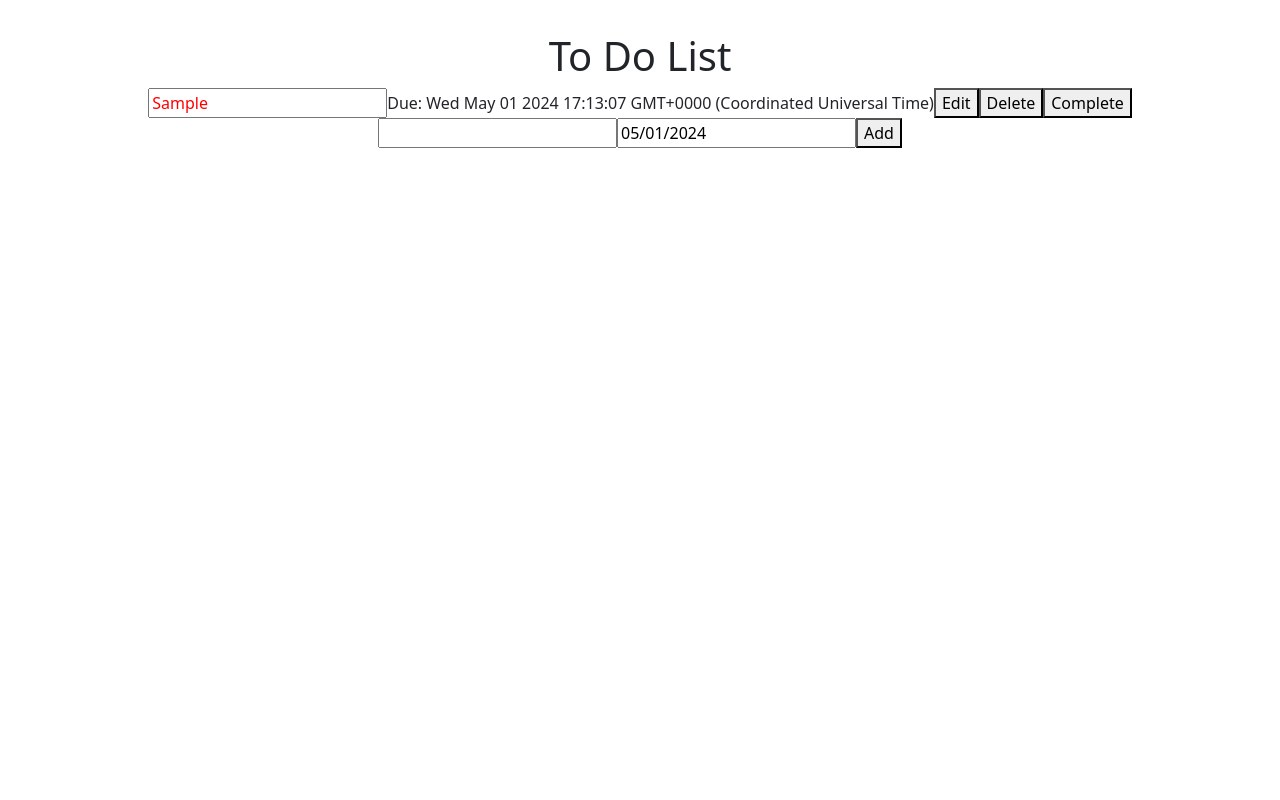
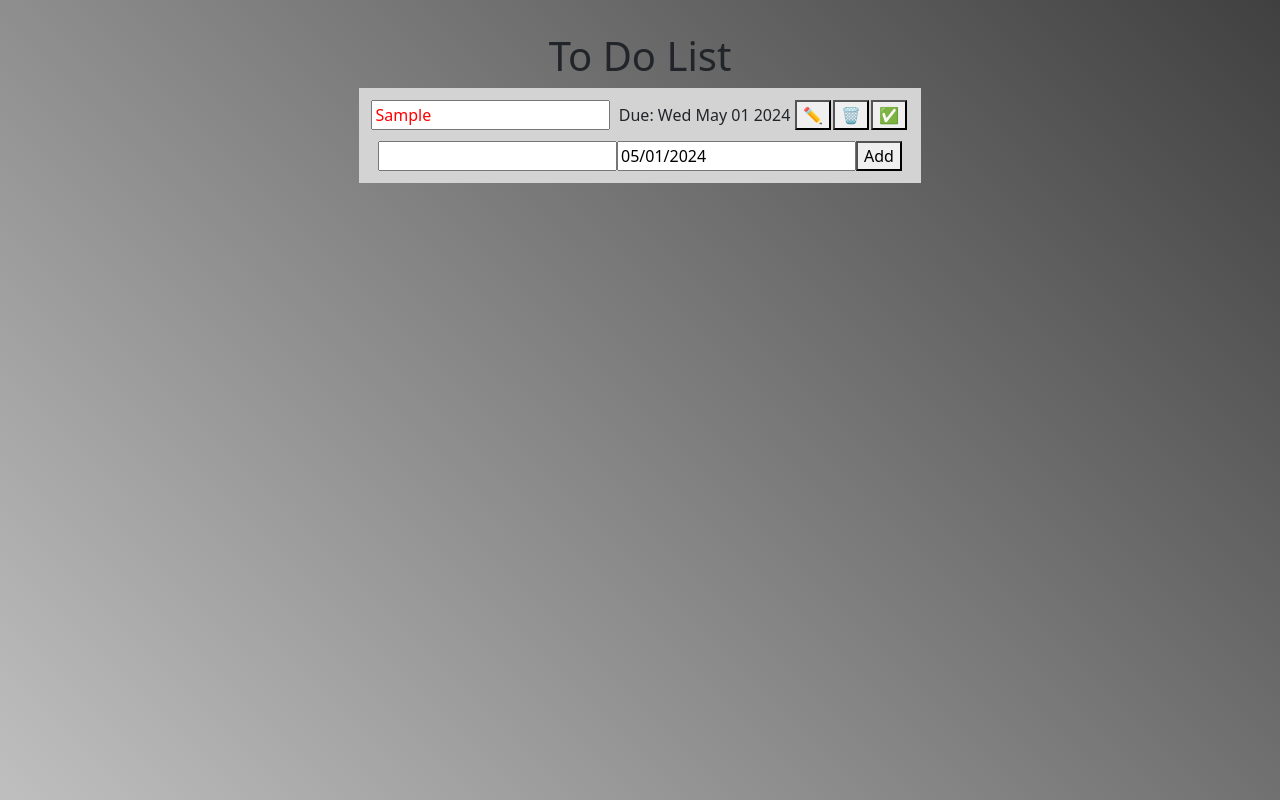
Before and after one commit to RyanAndersonG64/to-do-list, a React (Vite) app: page / in a window 1280 px wide. Both pictures are taken after typing "Sample" into the empty fields and a click on the button "Add". Built offline with nearby package versions, Linux system fonts and the light colour scheme.

Commit message:
made app way better

```diff
--- a/package.json
+++ b/package.json
@@ -10,6 +10,7 @@
   },
   "dependencies": {
     "bootstrap": "^5.3.3",
+    "canvas-confetti": "^1.9.3",
     "react": "^18.2.0",
     "react-datepicker": "^6.9.0",
     "react-dom": "^18.2.0",
--- a/src/App.css
+++ b/src/App.css
@@ -1,5 +1,7 @@
 #root {
-  max-width: 1280px;
+  width: auto;
+  background-image: linear-gradient(225deg, rgb(64, 64, 64), rgb(191, 191, 191));
+  height: 100vh;
   margin: 0 auto;
   padding: 2rem;
   text-align: center;
@@ -11,9 +13,11 @@
   will-change: filter;
   transition: filter 300ms;
 }
+
 .logo:hover {
   filter: drop-shadow(0 0 2em #646cffaa);
 }
+
 .logo.react:hover {
   filter: drop-shadow(0 0 2em #61dafbaa);
 }
@@ -22,6 +26,7 @@
   from {
     transform: rotate(0deg);
   }
+
   to {
     transform: rotate(360deg);
   }
@@ -33,6 +38,7 @@
   }
 }
 
+
 .card {
   padding: 2em;
 }
@@ -41,11 +47,33 @@
   color: #888;
 }
 
+.classField {
+  color: red;
+}
+
+#displayDiv {
+  background-color: lightgray;
+  width: fit-content;
+  height: auto;
+  padding: 1%;
+  margin: auto;
+}
+
 #addTask {
   margin-top: 1%;
   margin-left: 1%;
 }
 
-.classField {
-  color: red;
+.task {
+  margin-bottom: 2%;
 }
+
+.editTask,
+.deleteTask,
+.markComplete {
+  margin-right: 2px;
+}
+
+#datePicker:hover {
+  cursor: pointer;
+}
--- a/src/App.jsx
+++ b/src/App.jsx
@@ -4,19 +4,46 @@ import { TaskContext } from './main'
 import { v4 as uuidv4 } from 'uuid' //used to prevent index-related bugs
 import DatePicker from "react-datepicker";
 import "react-datepicker/dist/react-datepicker.css";
+import confetti from 'canvas-confetti';
 
 function App() {
   const [taskName, setTaskName] = useState('') //first item in task array, used in creation of task
   const { state, dispatch } = useContext(TaskContext)
-  const [editable, setEditable] = useState(false) //used to allow editing of task names/descriptions
+  const [editStates, setEditStates] = useState({}) //used to allow editing of task names/descriptions
   const [dueDate, setDueDate] = useState(new Date()) //used to set task due dates on creation
   const currentTime = new Date() //used to check if a task is overdue
+
+
+
+  const handleEditClick = (task) => {
+    setEditStates((prevEditStates) => {
+      const newEditStates = { ...prevEditStates, [task.id]: !prevEditStates[task.id] };
+
+      if (newEditStates[task.id]) {
+        // Task is now editable, set emoji to '✔️'
+        task.editEmoji = '✔️';
+      } else {
+        // Task is no longer editable, dispatch the edit action and set emoji to '✏️'
+        dispatch({ type: 'editTask', name: task.name, id: task.id, status: task.status, due: task.due });
+        task.editEmoji = '✏️';
+      }
+
+      return newEditStates;
+    });
+  };
+
+  const handleTaskNameChange = (task, newName) => {
+    // Update the task name locally when edited
+    task.name = newName;
+  };
 
   useEffect(() => { //saves current state to local storage every time state is changed
     localStorage.setItem('state', JSON.stringify(state))
   }, [state])
 
-  const display = state.tasks?.map(task => { //displays task after it is created
+  const sortedTasks = [...state.tasks].sort((a, b) => a.due - b.due)
+
+  const display = sortedTasks?.map(task => { //displays task after it is created
     console.log(task)
     let textColor = 'black' //default text color
     if (task.status === 'complete') {//if: green, else: red format prevents completed tasks from unnecessarily being marked overdue
@@ -28,39 +55,31 @@ function App() {
     let newDate = new Date(task.due) //turns due date integer back into an object for display
     console.log(newDate)
     return (
-      <div key = { task.id }>
-      <input defaultValue={ task.name } readOnly = {!editable} style = {{ color: textColor }} //task can only be edited while editable is true
-      onChange={(e) => {
-        if (editable === true) {
-        setTaskName(e.target.value) //allows task name to be changed in local storage when edit button is pressed again
-        console.log(task)
-        }
-      }
-    }
-      >
-      </input>
-        Due: { newDate.toString() }
-      <button className = 'editTask' onClick = {() => {
-        setEditable(!editable) //allows for editing of task, or saves edit and blocks further editing unless button is pressed again
-        if (editable == true) { //if editable is false, task could not have been changed to there is no need to dispatch edit
-        dispatch({ type:'editTask', name: taskName, id: task.id, status: task.status, due: task.due}) //saves new task name to local storage
-        }
-        setTaskName('') //for some reason the edited task name also appears in the add field, this clears it when edit is dispatched
-      }
-      }>
-      Edit
+      <div className='task' key={task.id}>
+        <input
+          defaultValue={task.name}
+          readOnly={!editStates[task.id]}
+          style={{ color: textColor }} //task can only be edited while editable is true
+          onChange={(e) => handleTaskNameChange(task, e.target.value)}
+        />
+        &nbsp;
+        Due: {newDate.toDateString()}
+        &nbsp;
+        <button className='editTask' onClick={() => handleEditClick(task)}>
+          {task.editEmoji || '✏️'}
         </button>
-      <button className = 'deleteTask' onClick = {() => {
-        dispatch({ type:'deleteTask',name: taskName, id: task.id, status: task.status, due: task.due})
+        <button className='deleteTask' onClick={() => {
+          dispatch({ type: 'deleteTask', name: taskName, id: task.id, status: task.status, due: task.due })
         }  //deletes task corresponding to the delete button that was clicked
         }>
-      Delete
+          🗑️
         </button>
-      <button className = 'markComplete' onClick = {() => {
-        dispatch({ type:'markComplete',name: taskName, id: task.id, status: task.status, due: task.due})
+        <button className='markComplete' onClick={() => {
+          confetti()
+          dispatch({ type: 'markComplete', name: taskName, id: task.id, status: task.status, due: task.due })
         } //marks corresponding task complete, turning its text green
         }>
-      Complete
+          ✅
         </button>
       </div>
     )
@@ -69,12 +88,11 @@ function App() {
   return (
     <div className='addDiv'>
       <h1>To Do List</h1>
-      <div className='displayDiv'>
-        { display }
-      </div>
+      <div id='displayDiv'>
+        {display}
         <div>
-        <input id = 'addField'
-          value = { taskName }
+          <input id='addField'
+            value={taskName}
             onChange={(e) => {
               setTaskName(e.target.value) //sets input value to be added as task name
             }
@@ -83,10 +101,10 @@ function App() {
           </input>
           {/* current date is automatically displayed in input; clicking input brings up a calander to select a date
         whatever date is in the input when 'add' is clicked will be set as task due date */}
-        <DatePicker selected={dueDate} onChange={(dueDate) => setDueDate(dueDate)} />
-        <button className = 'addTask' onClick = {() => {
+          <DatePicker id='datePicker' selected={dueDate} onChange={(dueDate) => setDueDate(dueDate)} />
+          <button className='addTask' onClick={() => {
             if (taskName !== '') { //prevents empty task from being added
-            dispatch({ type:'addTask', name: taskName, id: uuidv4(), status: 'incomplete', due: dueDate}) //adds task to be displayed
+              dispatch({ type: 'addTask', name: taskName, id: uuidv4(), status: 'incomplete', due: dueDate }) //adds task to be displayed
               console.log('due = ', dueDate)
               console.log('number = ', dueDate.getTime())
             }
@@ -98,6 +116,7 @@ function App() {
           </button>
         </div>
       </div>
+    </div>
   )
 }
 
```
Also changed, not shown: 1 other file (tests, documents, lock files or other folders). Lines whose indentation alone changed are shown as unchanged.
